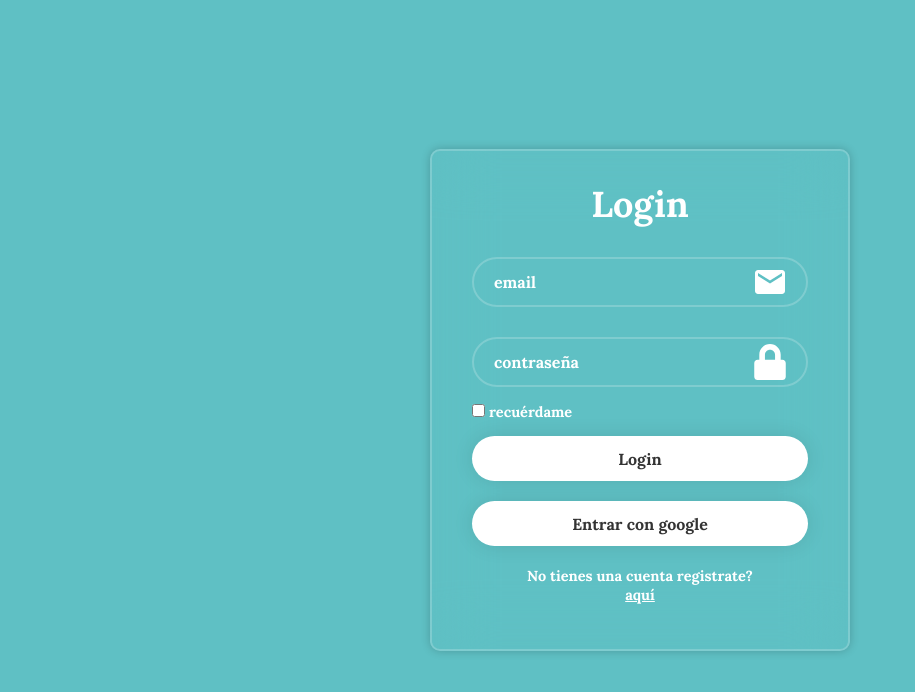
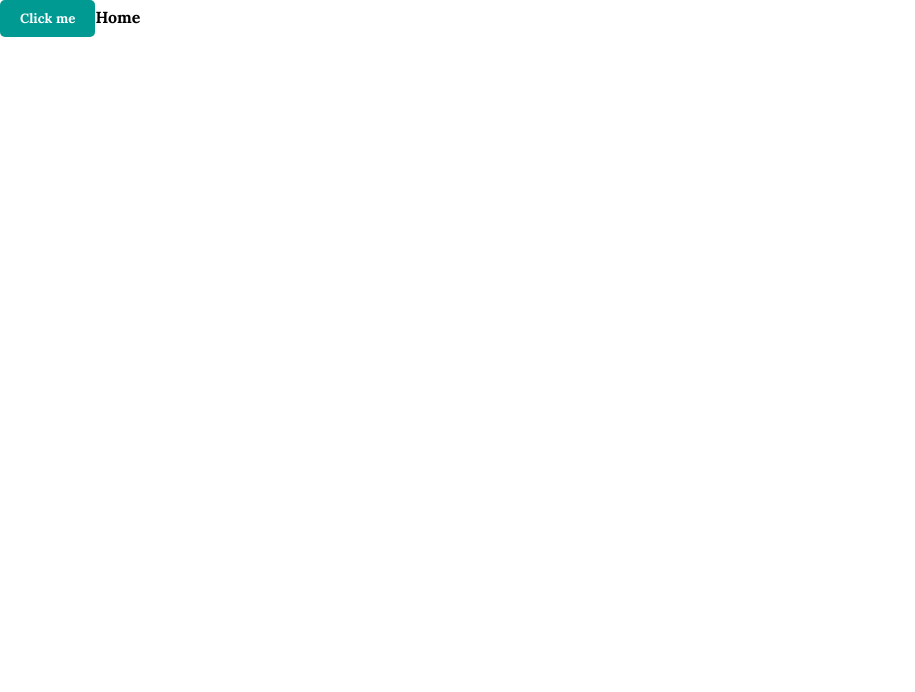
Before and after one commit to MAKAIABootcamp/learningTime-project-frontend-6, a React (Vite) app: page /Home in a window 1280 px wide. Before the commit this address led to /login. Shown: the top 692 px of the page, without its empty margins (0-915 px from the left). Built offline with nearby package versions, Linux system fonts and the light colour scheme.

Commit message:
Guardar cambios antes de cambiar de rama

```diff
--- a/src/Router/AppRouter.jsx
+++ b/src/Router/AppRouter.jsx
@@ -11,11 +11,11 @@ function AppRouter() {
     <BrowserRouter>
       <Routes>
         <Route path="/">
-          <Route element={<PublicRoutes isAuthenticate={false} />}>
+          <Route element={<PublicRoutes isAuthenticate={true} />}>
             <Route path="Register" element={<Register />} />
             <Route path="Login" element={<Login />} />
           </Route>
-          <Route element={<PrivatedRoutes isAuthenticate={false} />}>
+          <Route element={<PrivatedRoutes isAuthenticate={true} />}>
             <Route path="Home" element={<Home />} />
             <Route index element={<Home />} />
           </Route>
```
